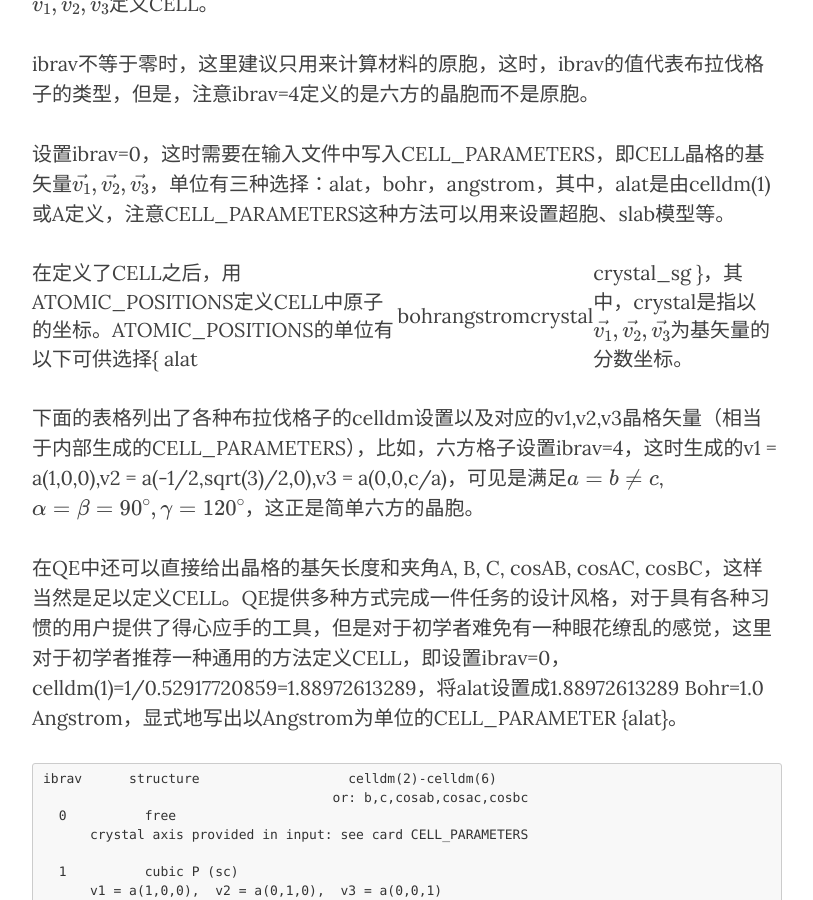
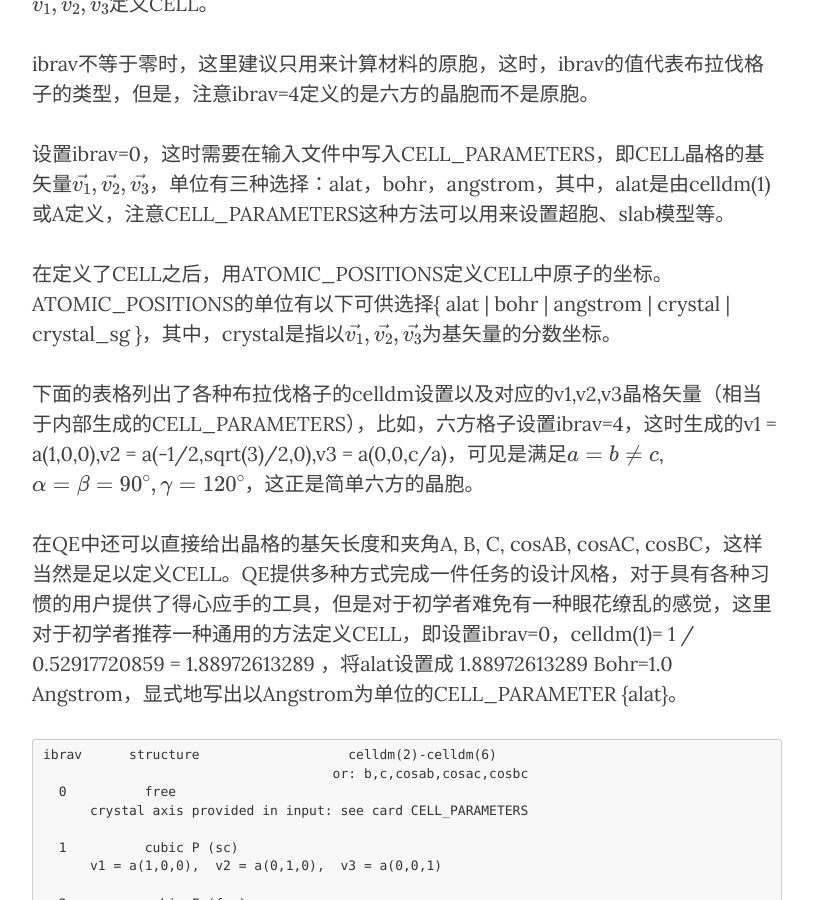
Before and after one commit to yyyu200/DFTbook, a Jekyll site: the page built from _posts/2019-04-07-TransCell.md, in a window 1280 px wide and 900 px high, scrolled down 2921 px. Shown: the whole window, without its empty margins (233-1046 px from the left). Built offline with Jekyll 4.4.1, drawn with Linux system fonts in a browser that asks for light colours; nearby versions of some CDN libraries; formulas are drawn with MathJax 3; comment, search, counter and statistics services are not loaded.

Commit message:
modify at20190413-12:45:12-aliyun

````diff
--- a/_posts/2019-04-07-TransCell.md
+++ b/_posts/2019-04-07-TransCell.md
@@ -67,11 +67,11 @@ ibrav不等于零时，这里建议只用来计算材料的原胞，这时，ibr
 
 设置ibrav=0，这时需要在输入文件中写入CELL_PARAMETERS，即CELL晶格的基矢量$\vec{v_{1}},\vec{v_{2}},\vec{v_{3}}$，单位有三种选择：alat，bohr，angstrom，其中，alat是由celldm(1)或A定义，注意CELL_PARAMETERS这种方法可以用来设置超胞、slab模型等。
 
-在定义了CELL之后，用ATOMIC_POSITIONS定义CELL中原子的坐标。ATOMIC_POSITIONS的单位有以下可供选择{ alat | bohr | angstrom | crystal | crystal_sg }，其中，crystal是指以$\vec{v_{1}},\vec{v_{2}},\vec{v_{3}}$为基矢量的分数坐标。
+在定义了CELL之后，用ATOMIC_POSITIONS定义CELL中原子的坐标。ATOMIC_POSITIONS的单位有以下可供选择\{ alat \| bohr \| angstrom \| crystal \| crystal_sg \}，其中，crystal是指以$\vec{v_{1}},\vec{v_{2}},\vec{v_{3}}$为基矢量的分数坐标。
 
 下面的表格列出了各种布拉伐格子的celldm设置以及对应的v1,v2,v3晶格矢量（相当于内部生成的CELL_PARAMETERS），比如，六方格子设置ibrav=4，这时生成的v1 = a(1,0,0),v2 = a(-1/2,sqrt(3)/2,0),v3 = a(0,0,c/a)，可见是满足$a=b \neq c$, $\alpha=\beta=90^\circ, \gamma=120^\circ $，这正是简单六方的晶胞。
 
-在QE中还可以直接给出晶格的基矢长度和夹角A, B, C, cosAB, cosAC, cosBC，这样当然是足以定义CELL。QE提供多种方式完成一件任务的设计风格，对于具有各种习惯的用户提供了得心应手的工具，但是对于初学者难免有一种眼花缭乱的感觉，这里对于初学者推荐一种通用的方法定义CELL，即设置ibrav=0，celldm(1)=1/0.52917720859=1.88972613289，将alat设置成1.88972613289 Bohr=1.0 Angstrom，显式地写出以Angstrom为单位的CELL_PARAMETER {alat}。
+在QE中还可以直接给出晶格的基矢长度和夹角A, B, C, cosAB, cosAC, cosBC，这样当然是足以定义CELL。QE提供多种方式完成一件任务的设计风格，对于具有各种习惯的用户提供了得心应手的工具，但是对于初学者难免有一种眼花缭乱的感觉，这里对于初学者推荐一种通用的方法定义CELL，即设置ibrav=0，celldm(1)= 1 / 0.52917720859 = 1.88972613289 ，将alat设置成 1.88972613289 Bohr=1.0 Angstrom，显式地写出以Angstrom为单位的CELL_PARAMETER {alat}。
 
 ```
 ibrav      structure                   celldm(2)-celldm(6)
````
